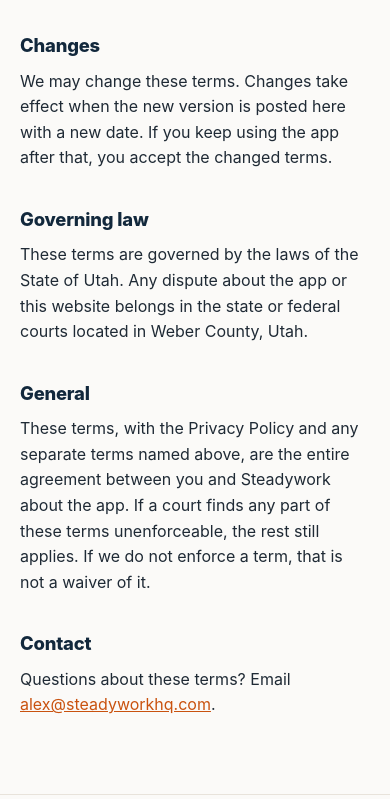
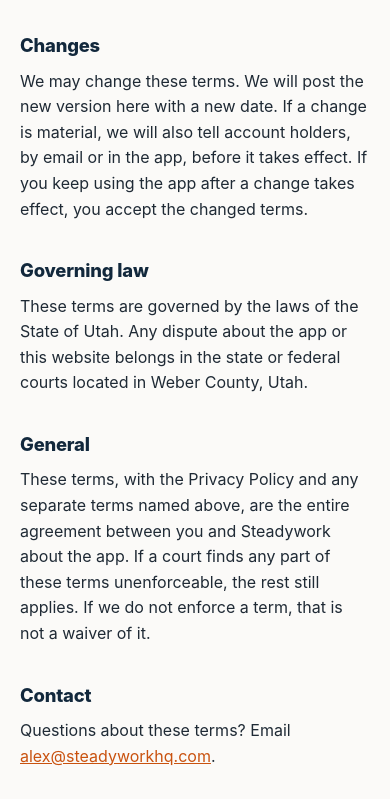
Before and after one commit to Steadyworkhq/steadywork-site, a plain HTML site: page terms.html in a window 390 px wide. Shown: the part 11201-12000 px from the top of the page. Drawn offline with Linux system fonts and the light colour scheme.

Commit message:
Terms: give notice of material changes; Privacy: state that phone opt-in data is not shared for marketing
Co-Authored-By: Claude Fable 5.2 <noreply@anthropic.com>
Claude-Session: https://claude.ai/code/session_01FC4WRZAWqko3U9Z43jCnwt

```diff
--- a/terms.html
+++ b/terms.html
@@ -242,7 +242,7 @@
   <p>You will defend and indemnify Steadywork and its owner against any claim, loss or cost, including reasonable legal fees, that arises from: your data; the messages and entries you approve or that your automations send or make; the content of your website chat and what it tells your visitors; or your breach of these terms.</p>
 
   <h2 id="changes">Changes</h2>
-  <p>We may change these terms. Changes take effect when the new version is posted here with a new date. If you keep using the app after that, you accept the changed terms.</p>
+  <p>We may change these terms. We will post the new version here with a new date. If a change is material, we will also tell account holders, by email or in the app, before it takes effect. If you keep using the app after a change takes effect, you accept the changed terms.</p>
 
   <h2 id="law">Governing law</h2>
   <p>These terms are governed by the laws of the State of Utah. Any dispute about the app or this website belongs in the state or federal courts located in Weber County, Utah.</p>
```
Also changed, not shown: privacy.html (+1 -0 lines).
